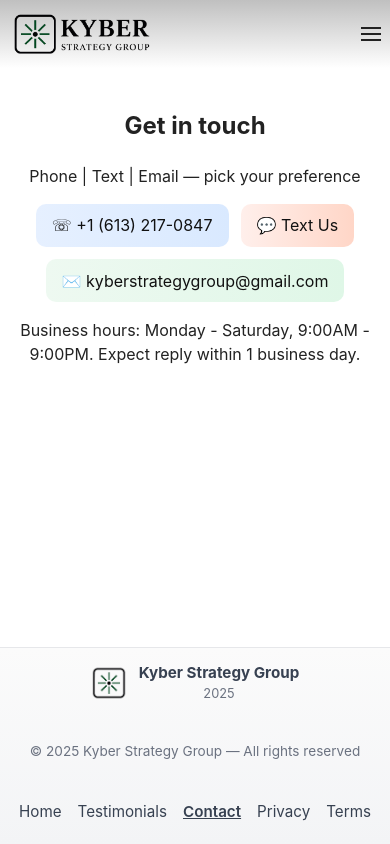
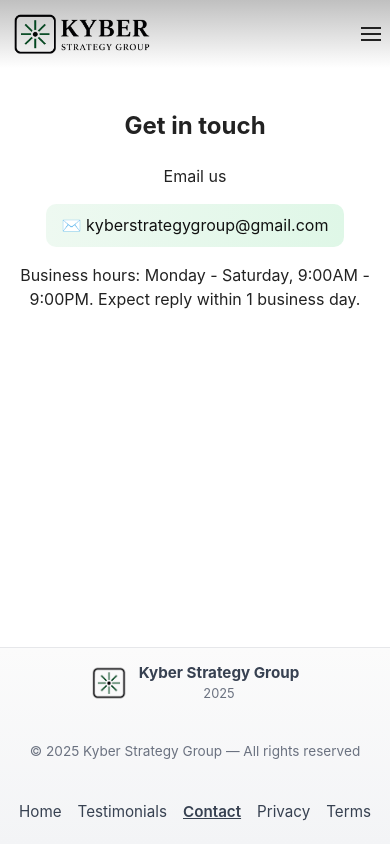
Before and after one commit to matthewberes/KyberWebsite, an Angular app in the folder angular/: page /contact-us in a window 390 px wide. Built offline with nearby package versions, Linux system fonts and the light colour scheme.

Commit message:
remove phone number

```diff
--- a/angular/src/app/contact-us/contact-us.html
+++ b/angular/src/app/contact-us/contact-us.html
@@ -1,12 +1,8 @@
 <section class="contact-card">
     <h2>Get in touch</h2>
-    <p class="lead">Phone | Text | Email — pick your preference</p>
+    <p class="lead">Email us</p>
 
     <div class="methods">
-        <a class="method phone" href="tel:+16132170847" aria-label="Call us at +1 (613) 217-0847">☏ +1 (613)
-            217-0847</a>
-        <a class="method sms" href="sms:+16132170847?body=Hi%20Kyber%20team..." aria-label="Send us a text message">💬
-            Text Us</a>
         <a class="method email" href="mailto:hello@kyberstrategygroup@gmail.com?subject=Website%20Inquiry"
             aria-label="Email us">✉️ kyberstrategygroup@gmail.com</a>
     </div>
--- a/angular/src/app/privacy/privacy.html
+++ b/angular/src/app/privacy/privacy.html
@@ -57,8 +57,7 @@
     <section>
         <h2>Contact Us</h2>
         <p>If you have questions or requests about your information, please contact us at <a
-                href="mailto:kyberstrategygroup@gmail.com">kyberstrategygroup@gmail.com</a> or call <a
-                href="tel:+16132170847">+1 (613) 217-0847</a>.</p>
+                href="mailto:kyberstrategygroup@gmail.com">kyberstrategygroup@gmail.com</a>.</p>
     </section>
 
 </main>
```
